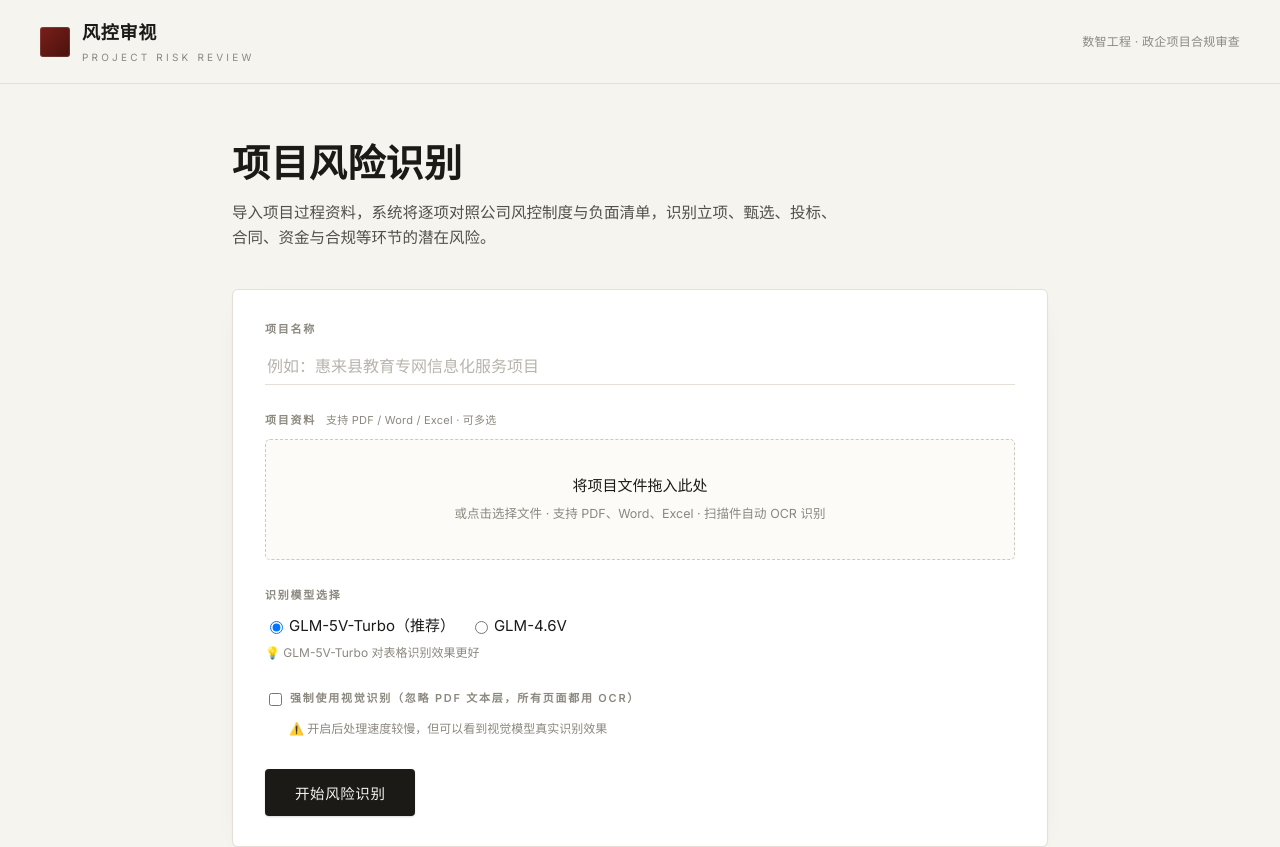
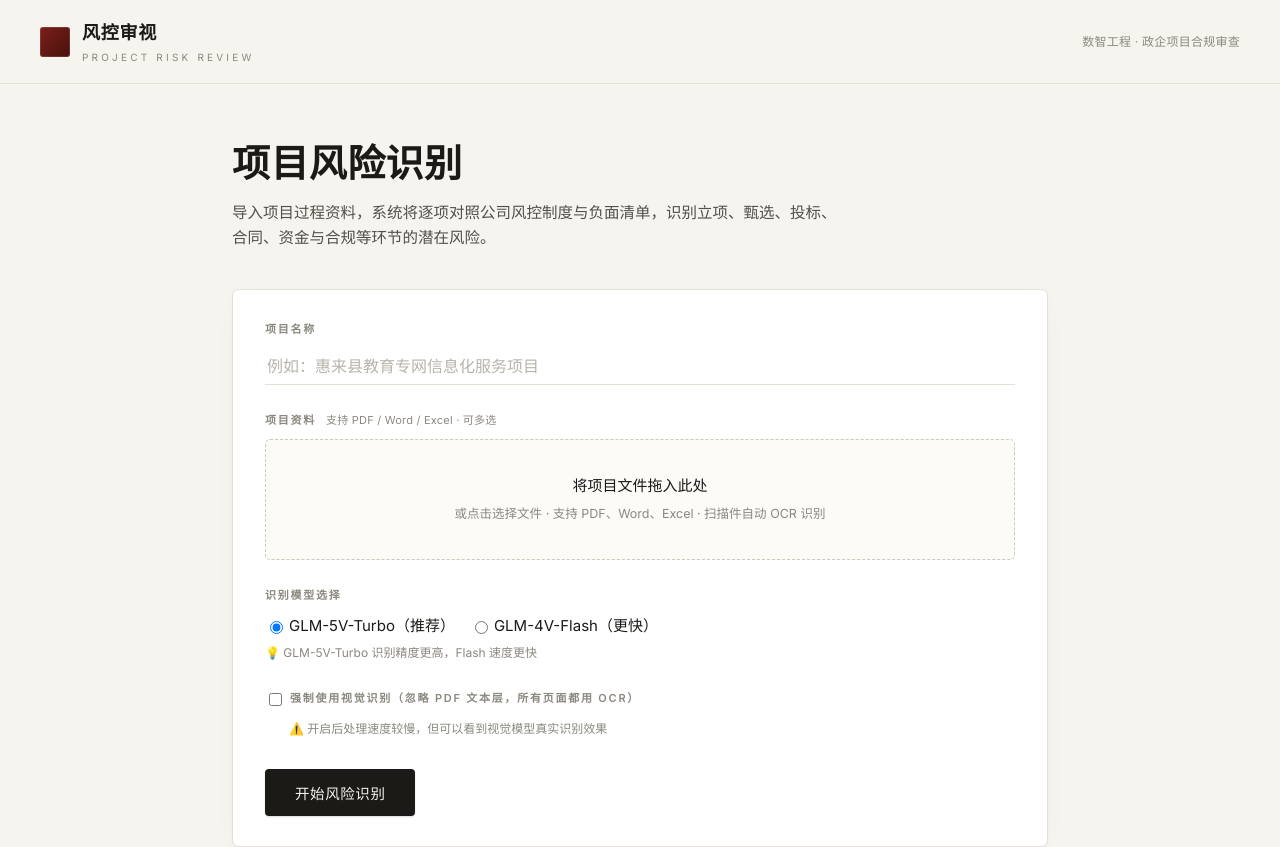
Before and after one commit to Ernestanior/ai-risk, a Next.js app: page / in a window 1280 px wide. Shown: the top 847 px of the page. Built offline with nearby package versions, Linux system fonts and the light colour scheme.

Commit message:
修正模型：替换为 GLM-5V-Turbo 和 GLM-4V-Flash

```diff
--- a/app/api/ocr/route.js
+++ b/app/api/ocr/route.js
@@ -22,7 +22,7 @@ export async function POST(req) {
 
     // 智谱 GLM 模型配置
     const apiKey = process.env.VISION_API_KEY;
-    const modelName = model === 'glm-4.6v' ? 'glm-4v-0520' : 'glm-5v-turbo';
+    const modelName = model === 'glm-ocr' ? 'glm-4v-flash' : 'glm-5v-turbo';
     const baseUrl = 'https://open.bigmodel.cn/api/paas/v4/chat/completions';
 
     if (!apiKey) {
--- a/app/page.js
+++ b/app/page.js
@@ -11,7 +11,7 @@ export default function Home() {
   const [analysisInput, setAnalysisInput] = useState(null); // 改：保存发送给AI的完整输入
   const [showAnalysisInput, setShowAnalysisInput] = useState(false);
   const [forceOCR, setForceOCR] = useState(false); // 强制使用视觉识别
-  const [visionModel, setVisionModel] = useState('glm-5v'); // 视觉模型选择：glm-5v 或 glm-4.6v
+  const [visionModel, setVisionModel] = useState('glm-5v'); // 视觉模型选择：glm-5v 或 glm-ocr
   const inputRef = useRef();
 
   useEffect(() => {
@@ -324,16 +324,16 @@ export default function Home() {
                 <input
                   type="radio"
                   name="visionModel"
-                  value="glm-4.6v"
-                  checked={visionModel === 'glm-4.6v'}
+                  value="glm-ocr"
+                  checked={visionModel === 'glm-ocr'}
                   onChange={(e) => setVisionModel(e.target.value)}
                   style={{ marginRight: '6px' }}
                 />
-                GLM-4.6V
+                GLM-4V-Flash（更快）
               </label>
             </div>
             <div style={{ fontSize: '12px', color: 'var(--ink-3)', marginTop: '5px' }}>
-              💡 GLM-5V-Turbo 对表格识别效果更好
+              💡 GLM-5V-Turbo 识别精度更高，Flash 速度更快
             </div>
           </div>
 
```
